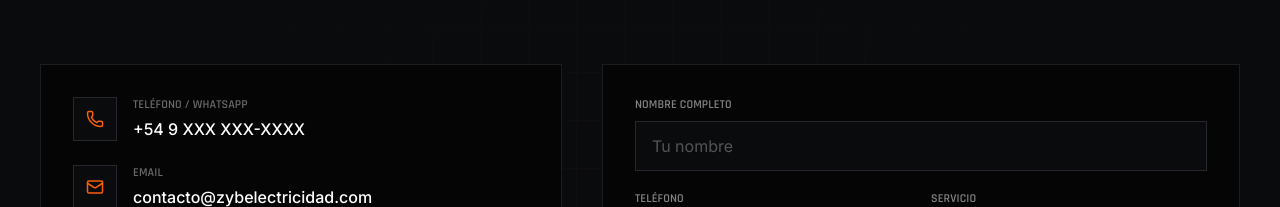
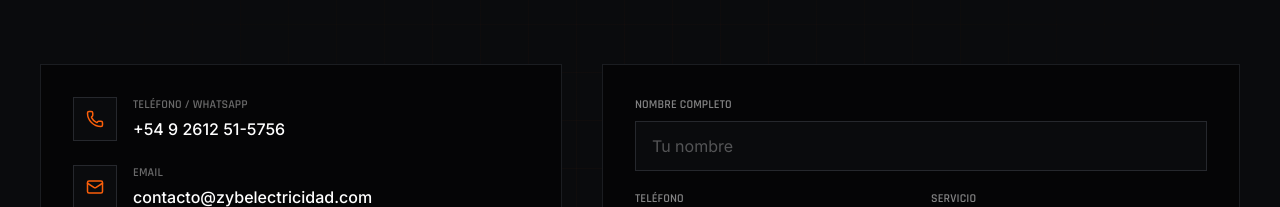
Before and after one commit to munozalbelonicolas/zb, a React (Vite) app: page / in a window 1280 px wide. Shown: the part 7046-7253 px from the top of the page. Built offline with nearby package versions, Linux system fonts and the light colour scheme.

Commit message:
Actualizar número de teléfono y WhatsApp a +54 9 2612 51-5756

```diff
--- a/src/components/Contact.jsx
+++ b/src/components/Contact.jsx
@@ -55,7 +55,7 @@ export default function Contact() {
           >
             <div className="space-y-6">
               {[
-                { icon: Phone, label: 'Teléfono / WhatsApp', value: '+54 9 XXX XXX-XXXX' },
+                { icon: Phone, label: 'Teléfono / WhatsApp', value: '+54 9 2612 51-5756' },
                 { icon: Mail, label: 'Email', value: 'contacto@zybelectricidad.com' },
                 { icon: MapPin, label: 'Zona de cobertura', value: 'A definir por la empresa' },
               ].map(({ icon: Icon, label, value }) => (
@@ -74,7 +74,7 @@ export default function Contact() {
             </div>
 
             <a
-              href="https://wa.me/549XXXXXXXXXX"
+              href="https://wa.me/5492612515756"
               target="_blank"
               rel="noopener noreferrer"
               className="mt-10 inline-flex items-center justify-center gap-2 border-2 border-volt bg-volt py-3.5 font-display text-sm font-bold uppercase tracking-widest text-ink-950 shadow-volt-sm transition-transform hover:-translate-y-0.5"
--- a/src/components/FloatingWhatsApp.jsx
+++ b/src/components/FloatingWhatsApp.jsx
@@ -4,7 +4,7 @@ import { MessageCircle } from 'lucide-react'
 export default function FloatingWhatsApp() {
   return (
     <motion.a
-      href="https://wa.me/549XXXXXXXXXX"
+      href="https://wa.me/5492612515756"
       target="_blank"
       rel="noopener noreferrer"
       initial={{ opacity: 0, scale: 0.5 }}
```
